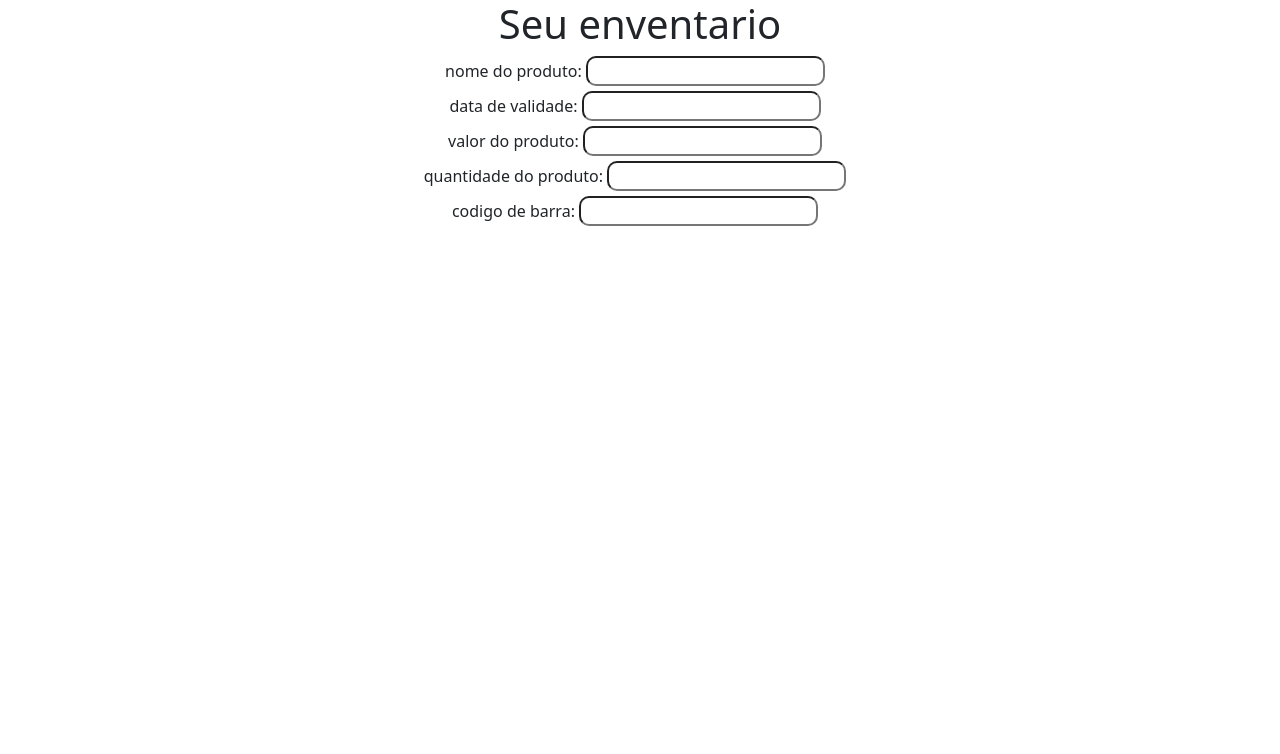
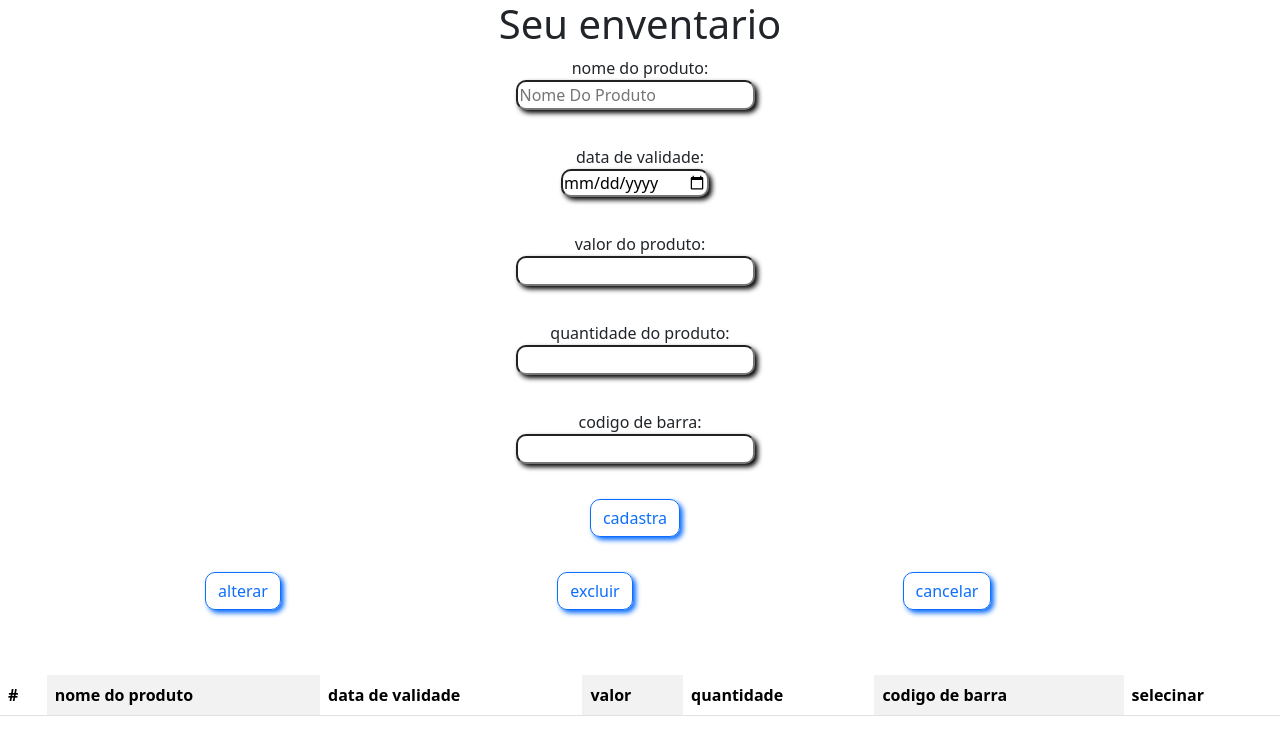
Before and after one commit to RenatoVPF/Estoque-de-mercearia-local, an Angular app: page / in a window 1280 px wide. Shown: the top 754 px of the page. Built offline with nearby package versions, Linux system fonts and the light colour scheme.

Commit message:
modified:   src/app/cadastro-de-produtos/cadastro-de-produtos.component.css 	modified:   src/app/cadastro-de-produtos/cadastro-de-produtos.component.html 	new file:   src/app/modelo/Produto.ts

```diff
--- a/src/app/cadastro-de-produtos/cadastro-de-produtos.component.css
+++ b/src/app/cadastro-de-produtos/cadastro-de-produtos.component.css
@@ -2,6 +2,7 @@ header{
     text-align: center;
 }
 div{
+    margin: 30px;
     margin-top: auto;
     text-align: center;
     border-radius: 25px;
@@ -10,4 +11,5 @@ input{
     margin-right: 10px;
     margin-bottom: 5px;
     border-radius: 10px ;
+    box-shadow: 3px 3px 5px;
 }
--- a/src/app/cadastro-de-produtos/cadastro-de-produtos.component.html
+++ b/src/app/cadastro-de-produtos/cadastro-de-produtos.component.html
@@ -3,23 +3,54 @@
 </header>
 <form [formGroup]="cadastro" >
     <div>
-        nome do produto:
-        <input type="text" formControlName="nomeDoProduto" class="form-contol">
+        nome do produto: <br>
+        <input type="text" formControlName="nomeDoProduto" class="form-contol" placeholder="Nome Do Produto">
     </div>
     <div>
-        data de validade:
-        <input type="text" formControlName="dataDeValidade" class="form-contol">
+       data de validade: <br>
+        <input type="date" id="dataim" formControlName="dataDeValidade" class="form-contol" >
     </div>
     <div>
-        valor do produto:
+        valor do produto: <br>
         <input type="number" formcontrolName="valorDoProduto" class="form-contol">
     </div>
     <div>
-        quantidade do produto:
+        quantidade do produto: <br>
         <input type="number" formcontrolName="quantidadeDePodutos" class="form-contol">
     </div>
     <div>
-        codigo de barra:
+        codigo de barra: <br>
         <input type="text" formControlName="codigoDeBarraDoProduto" class="form-contol">
     </div>
+    <div >
+           <input type="button" value="cadastra" class="btn btn-outline-primary" >
+    </div>
+    <div id="divdebts" class="container text-center">
+        <div id="divdebtss" class="row row-cols-center-3">
+
+            <div class="col">
+                <input type="button" value="alterar" class="btn btn-outline-primary" >
+            </div>
+            <div class="col">
+                <input type="button" value="excluir" class="btn btn-outline-primary" >
+            </div>
+            <div class="col">
+                <input type="button" value="cancelar" class="btn btn-outline-primary" >
+            </div>
+        </div>
+    </div>
 </form>
+<table class="table table-striped-columns">
+    <thead>
+        <tr>
+            <th>#</th>
+            <th>nome do produto</th>
+            <th>data de validade</th>
+            <th>valor</th>
+            <th>quantidade</th>
+            <th>codigo de barra</th>
+            <th>selecinar</th>
+        </tr>
+    </thead>
+    <tbody></tbody>
+</table>
```
Also changed, not shown: src/app/modelo/Produto.ts (added, +7 -0 lines).
